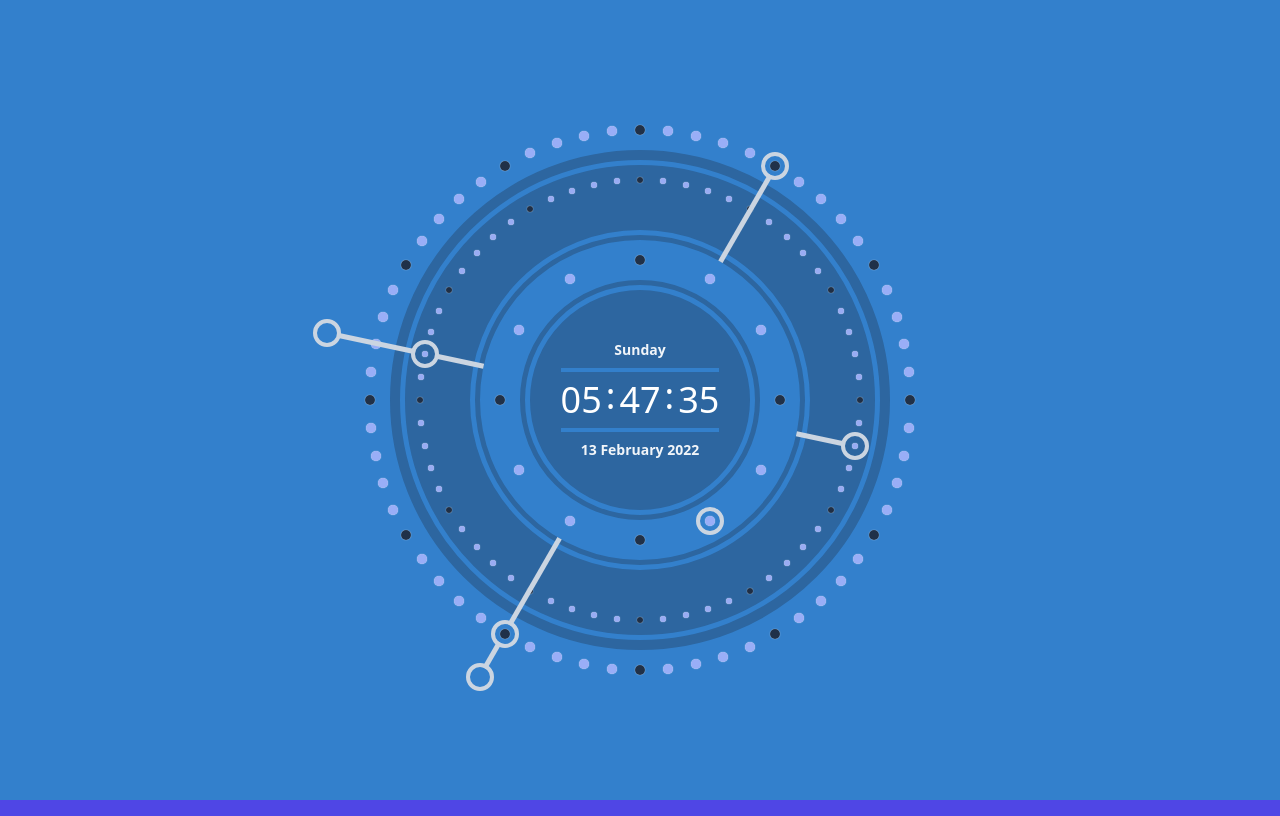
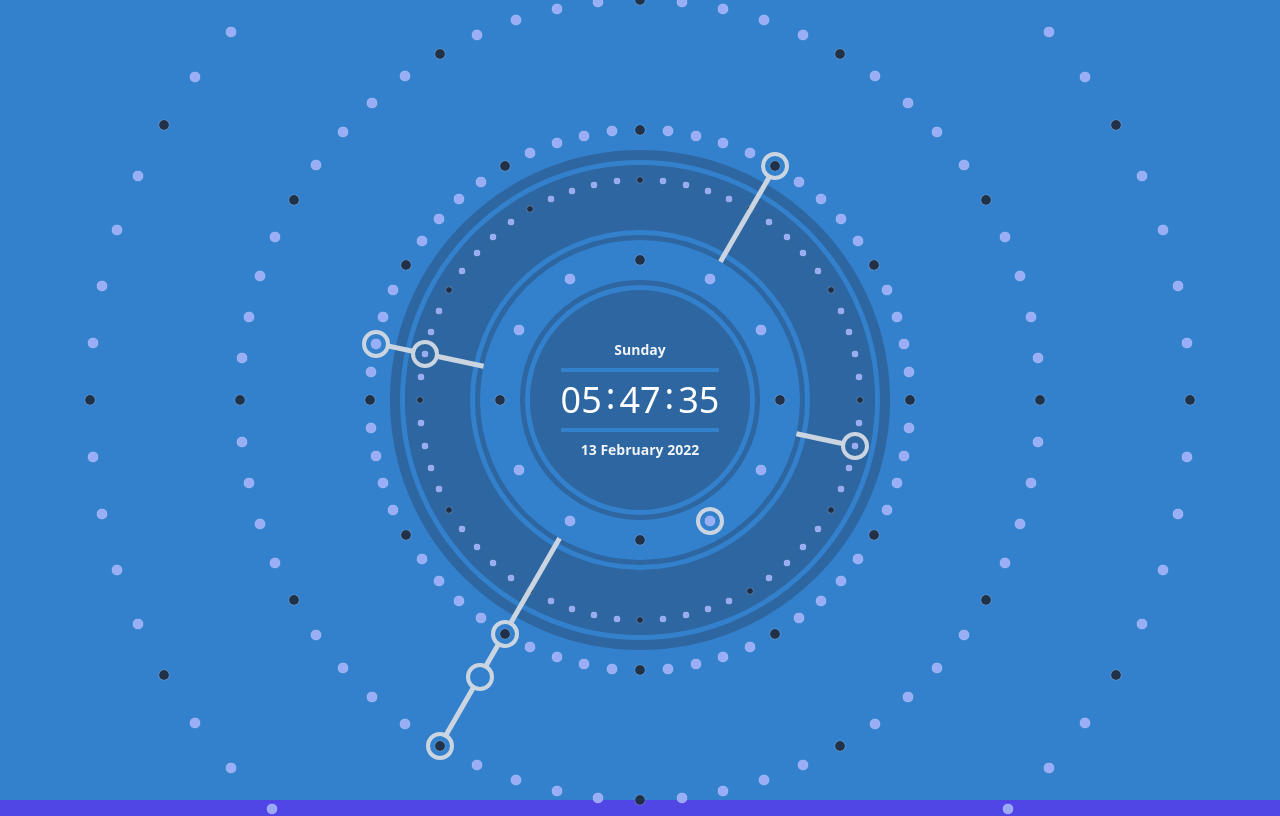
Before and after one commit to iaseth/ticktock, a React (Create React App) app: page / in a window 1280 px wide. Shown: the top 816 px of the page. Built offline with nearby package versions, Linux system fonts and the light colour scheme.

Commit message:
Longer hands, more MarkingDots

```diff
--- a/src/TickTock/TickTock.js
+++ b/src/TickTock/TickTock.js
@@ -59,6 +59,8 @@ export default function TickTock () {
 				<div className="m-auto bg-red-300 w-0 h-0 scale-[0.50] md:scale-100">
 					<div className="w-[500px] h-[500px] m-auto rounded-full flex relative -translate-y-1/2 -translate-x-1/2">
 						<Ring diameter="500px" thickness="10px" />
+						<MarkingDots radius={550} />
+						<MarkingDots radius={400} />
 						<MarkingDots radius={270} />
 						<Ring diameter="470px" thickness="65px" />
 						<MarkingDots radius={220} dotSize={6} />
@@ -69,18 +71,20 @@ export default function TickTock () {
 						<CenterText date={date} currentBg={currentBg} />
 						<SecondsCircle x={hours * 5} radius={140} />
 
+						<ClockHand x={seconds} />
 						<SecondsCircle x={seconds} radius={270} />
+						<ClockHand x={seconds} padding={280} length={30} />
 						<SecondsCircle x={seconds} radius={320} />
-						<ClockHand x={seconds} />
-						<ClockHand x={seconds} padding={280} length={30} />
+						<ClockHand x={seconds} padding={330} length={60} />
+						<SecondsCircle x={seconds} radius={400} />
 
 						<SecondsCircle x={secondsPlus30} radius={270} />
 						<ClockHand x={secondsPlus30} />
 
+						<ClockHand x={minutes} length={48} />
 						<SecondsCircle x={minutes} radius={220} />
-						<SecondsCircle x={minutes} radius={320} />
-						<ClockHand x={minutes} length={48} />
-						<ClockHand x={minutes} padding={230} length={78} />
+						<ClockHand x={minutes} padding={230} length={28} />
+						<SecondsCircle x={minutes} radius={270} />
 
 						<SecondsCircle x={minutesPlus30} radius={220} />
 						<ClockHand x={minutesPlus30} length={48} />
```
